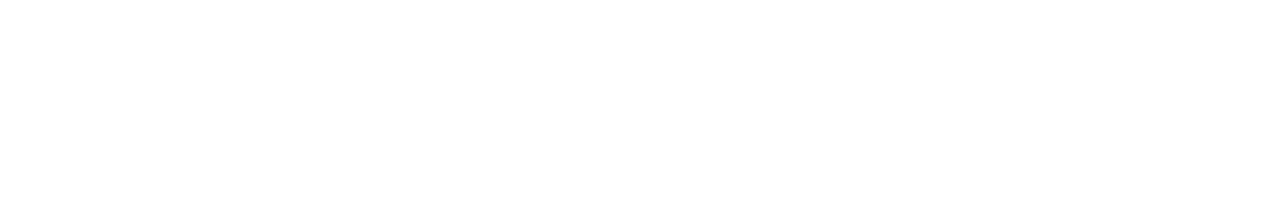
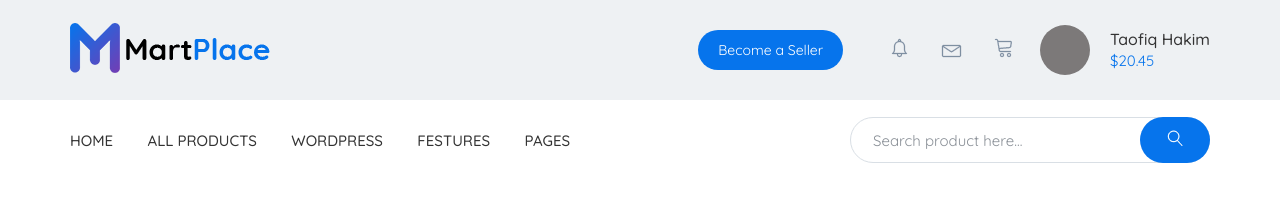
Before and after one commit to alexvas84/MartPlace, a website: page app/index.html in a window 1280 px wide. Drawn offline with nearby package versions, Linux system fonts and the light colour scheme; files that its build step writes are made by us from their sources.

Commit message:
add header

```diff
--- a/app/index.html
+++ b/app/index.html
@@ -6,16 +6,65 @@
 	<meta name="viewport" content="width=device-width, initial-scale=1.0">
 	<meta http-equiv="X-UA-Compatible" content="ie=edge">
 	<title>StartGulp</title>
+	<link href="https://fonts.googleapis.com/css2?family=Quicksand:wght@300;400;500;700&display=swap" rel="stylesheet">
 	<link rel="stylesheet" href="css/libs.min.css">
 	<link rel="stylesheet" href="css/style.min.css">
 </head>
 
 <body>
 
+	<header class="header">
+		<div class="header__top">
+			<div class="container">
+				<div class="header__inner">
+					<a href="#" class="header__logo">
+						<img src="images/logo.png" alt="logo" />
+					</a>
+					<a class="header__btn btn" href="#">Become a Seller</a>
+					<div class="header__notifications">
+						<a href="#" class="header__bell"><img src="images/icons/alarm.png" alt="" /></a>
+						<a href="#" class="header__mail"><img src="images/icons/mail.png" alt="" /></a>
+						<a href="#" class="header__bascet"><img src="images/icons/cart.png" alt="" /></a>
+					</div>
+					<div class="header__client">
+						<a href="" class="header__avatar" style="background-image: url();"></a>
+						<div class="header__bayer">
+							<span class="header__name">Taofiq Hakim</span>
+							<span class="header__price">$20.45</span>
+						</div>
+					</div>
+				</div>
+			</div>
+		</div>
+		<div class="header__bottom">
+			<div class="container">
+				<div class="header__bottom-inner">
+					<div class="header__menu">
+						<ul class="menu">
+							<li class="menu__list"><a href="#">HOME</a></li>
+							<li class="menu__list"><a href="#">all products</a></li>
+							<li class="menu__list"><a href="#">wordpress</a></li>
+							<li class="menu__list"><a href="#">festures</a></li>
+							<li class="menu__list"><a href="#">Pages</a></li>
+						</ul>
+					</div>
+					<div class="header__inner-search">
+						<div class="search__inner-form">
+							<form>
+								<input type="text" placeholder="Search product here..." required>
+								<button class="search__inner-btn btn" type="submit"><img src="images/icons/search.png"
+										alt="" /></button>
+							</form>
+						</div>
+					</div>
+				</div>
+			</div>
+		</div>
+	</header>
 
 	<script src="https://ajax.googleapis.com/ajax/libs/jquery/3.5.1/jquery.min.js"></script>
 	<script src="js/libs.min.js"></script>
-	<script src="js/main.min.js"></script>
+	<script src="js/main.js"></script>
 </body>
 
 </html>
--- a/app/scss/_global.scss
+++ b/app/scss/_global.scss
@@ -10,6 +10,7 @@ html {
 
 a {
 	display: inline-block;
+	text-decoration: none;
 }
 
 ul,
@@ -19,10 +20,21 @@ li {
 	list-style: none;
 }
 
-body {}
+body {
+	font-family: 'Quicksand', sans-serif;
+	font-weight: 500;
+}
 
 .container {
-	max-width: 1200px;
+	max-width: 1170px;
 	margin: 0 auto;
 	padding: 0 15px;
 }
+
+.btn {
+	font-size: 14px;
+	color: #fff;
+	border-radius: 28px;
+	background-color: $btn;
+	font-weight: 400;
+}
--- a/app/scss/_vars.scss
+++ b/app/scss/_vars.scss
@@ -0,0 +1,3 @@
+$grey: #eef1f3;
+$btn: #0674ec;
+$text: #333333;
--- a/app/scss/style.scss
+++ b/app/scss/style.scss
@@ -1,2 +1,142 @@
 @import 'vars';
 @import 'global';
+
+.header__top {
+	background-color: $grey;
+}
+
+.header {
+
+	&__inner {
+		display: flex;
+		justify-content: space-between;
+		align-items: center;
+		height: 100px;
+	}
+
+	&__btn {
+		margin-left: auto;
+		padding: 12px 20px;
+		margin-right: 48px;
+	}
+
+	&__notifications {
+		margin-right: 28px;
+
+		a+a {
+			margin-left: 28px;
+		}
+	}
+
+	&__bell {}
+
+	&__mail {}
+
+	&__bascet {}
+
+	&__client {
+		display: flex;
+		justify-content: space-between;
+		align-items: center;
+	}
+
+	&__avatar {
+		width: 50px;
+		height: 50px;
+		background-color: #7c7979;
+		border-radius: 50%;
+	}
+
+	&__bayer {
+		margin-left: 20px;
+		font-weight: 500;
+		line-height: 22px;
+
+		span {
+			display: block;
+		}
+	}
+
+	&__name {
+		font-size: 16px;
+		color: $text;
+	}
+
+	&__price {
+		font-size: 15px;
+		font-weight: 400;
+		color: $btn;
+	}
+}
+
+.header {
+
+	&__bottom {}
+
+	&__bottom-inner {
+		display: flex;
+		justify-content: space-between;
+		align-items: center;
+		height: 80px;
+	}
+
+	&__menu {}
+
+	&__inner-search {}
+}
+
+
+.menu {
+	li+li {
+		margin-left: 30px;
+	}
+
+	&__list {
+		display: inline-block;
+
+		a {
+			font-size: 15px;
+			text-transform: uppercase;
+			color: $text;
+		}
+	}
+}
+
+.search__inner {
+
+
+	&-form {
+		width: 360px;
+
+		position: relative;
+
+		input {
+			width: 100%;
+			display: block;
+			height: 46px;
+			padding-left: 22px;
+			padding-right: 80px;
+			font-size: 15px;
+			font-weight: 400;
+			border-radius: 23px;
+			border: 1px solid #d9dfe5;
+
+			&::placeholder {
+				color: #898f96
+			}
+		}
+	}
+
+	&-btn {
+		position: absolute;
+		border: none;
+		right: 0;
+		top: 0;
+		height: 46px;
+		width: 70px;
+		border-radius: 23px;
+		cursor: pointer;
+	}
+}
+
+.btn {}
--- a/gulpfile.js
+++ b/gulpfile.js
@@ -67,4 +67,4 @@ gulp.task('watch', function () {
 
 });
 
-gulp.task('default', gulp.parallel('style', 'script', 'sass', 'watch', 'browser-sync'));
+gulp.task('default', gulp.parallel('style', 'script', 'sass', 'watch', 'browser-sync'))
```
Also changed, not shown: app/images/icons/alarm.png (added), app/images/icons/cart.png (added), app/images/icons/mail.png (added), app/images/icons/search.png (added), app/images/logo.png (added), app/js/libs.min.js, 1 other file.
